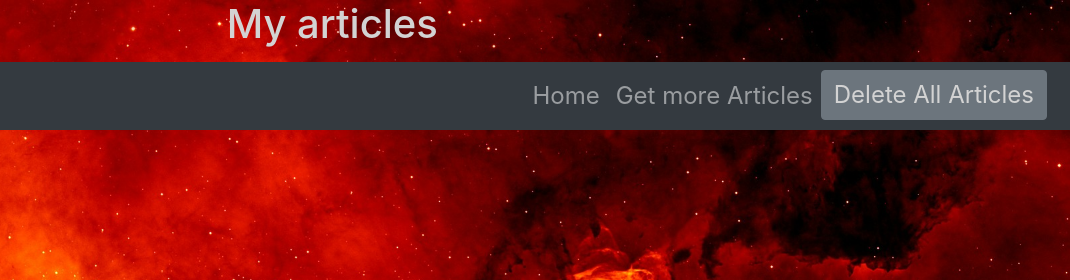
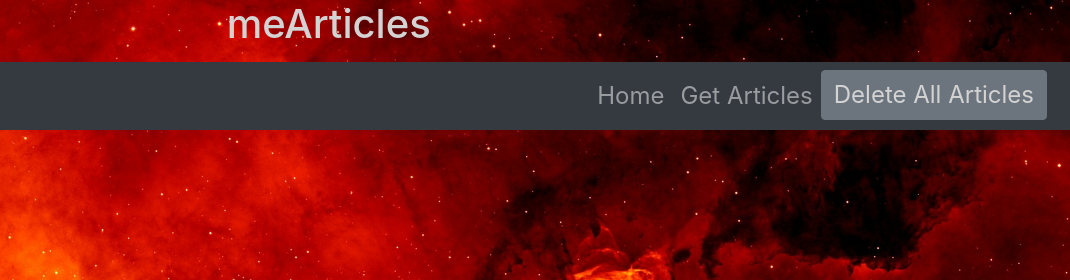
Before and after one commit to pensadotech/NewsMongoScraper, a website: page public/index.html in a window 1280 px wide. Shown: the top 280 px of the page, 210-1280 px from the left. Drawn offline with nearby package versions, Linux system fonts and the light colour scheme; no server answers.

Commit message:
adjusting headers

```diff
--- a/public/index.html
+++ b/public/index.html
@@ -28,7 +28,7 @@
         <img src="./images/nasa1.png" alt="NasaLogo">
       </div>
       <div class="col-md-3 headerLetters">
-        <h1>My articles</h1>
+        <h1>meArticles</h1>
       </div>
       <div class="col-md-5">
         <!--Leave empty  -->
@@ -50,7 +50,7 @@
             <a class="nav-link" href="/">Home</a>
           </li>
           <li class="nav-item ml-auto">
-            <a class="nav-link" href="/scrapearticles">Get more Articles</a>
+            <a class="nav-link" href="/scrapearticles">Get Articles</a>
           </li>
           <li class="nav-item ml-auto">
             <a class="btn btn-secondary" onclick="btnDeleteAllClick()">Delete All Articles</a>
```
Also changed, not shown: public/scrapeArticles.html (+1 -1 lines).
